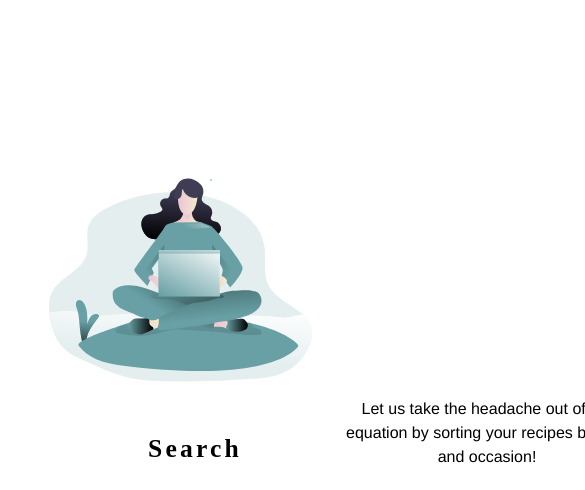
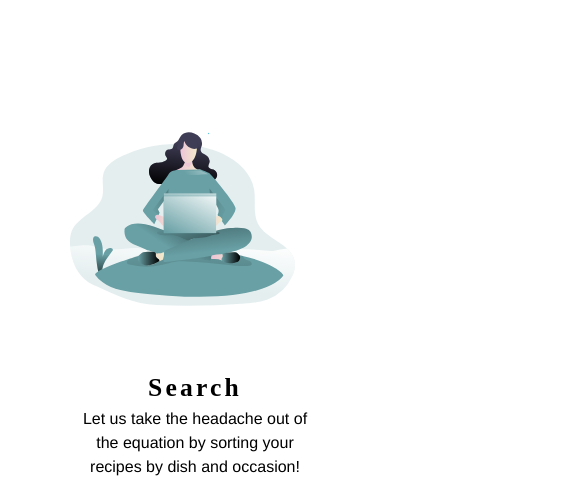
Before and after one commit to Secret-Family-Recipes-Cookbook-6/Marketing, a website: page index.html in a window 390 px wide. Shown: the part 354-844 px from the top of the page, 585 px wide, since content can reach past the window. Drawn offline with nearby package versions, Linux system fonts and the light colour scheme; files that its build step writes are made by us from their sources.

Commit message:
Debug features section - it was breaking on responsive where the text content was wrapping as the screen got smaller - removed 'display:flex' to fix this error

```diff
--- a/less/main-content.less
+++ b/less/main-content.less
@@ -29,13 +29,14 @@
 		}
 
 		.featuresCard {
-			.flex(column, wrap, flex-end);
+			.width-height(30%, 400px);
+			flex-direction: column;
+			flex-wrap: wrap;
+			justify-content: flex-end;
 			padding: 40px 10px;
-			height: 400px;
-			width: 30%;
 			min-width: 200px;
 			@media @tablet {
-				width: 45%;
+				.minWidth-maxWidth(45%, 80%);
 			}
 			@media @phone {
 				width: 100%;
```
Also changed, not shown: css/index.css.
